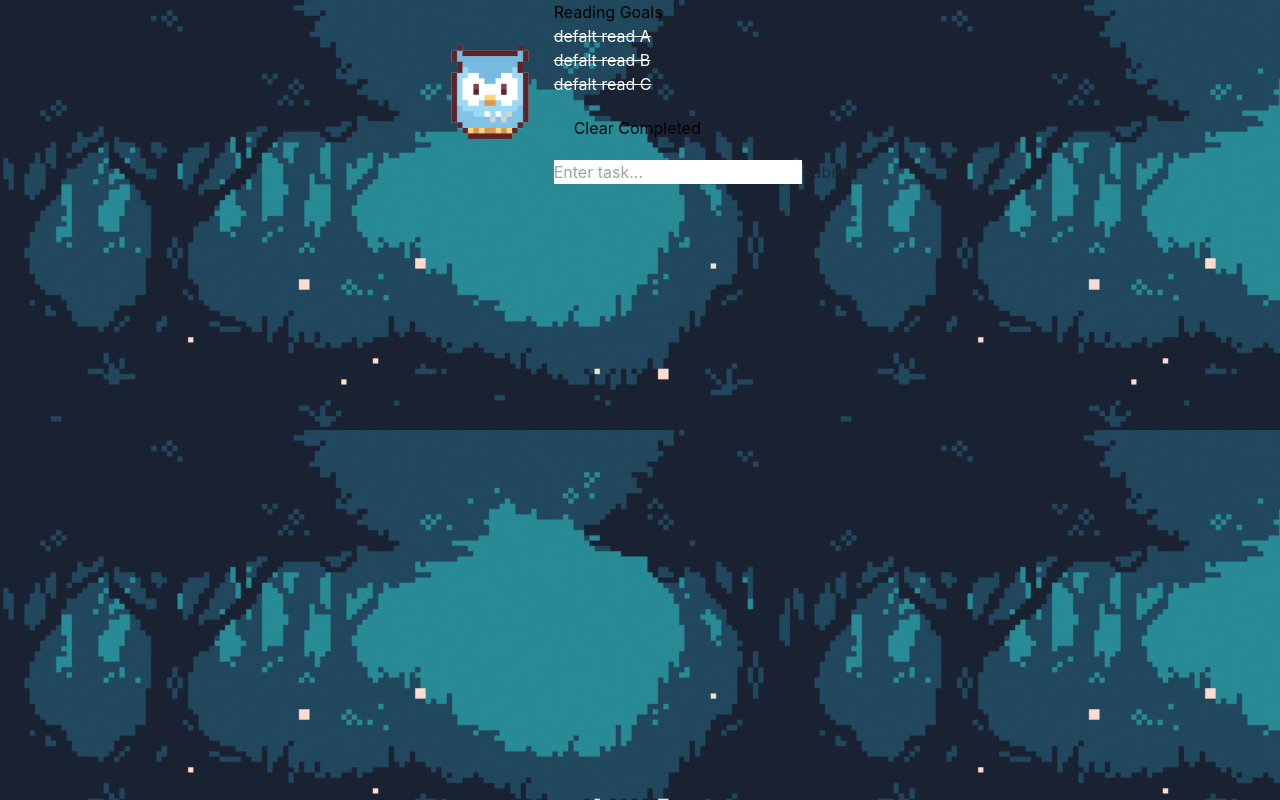
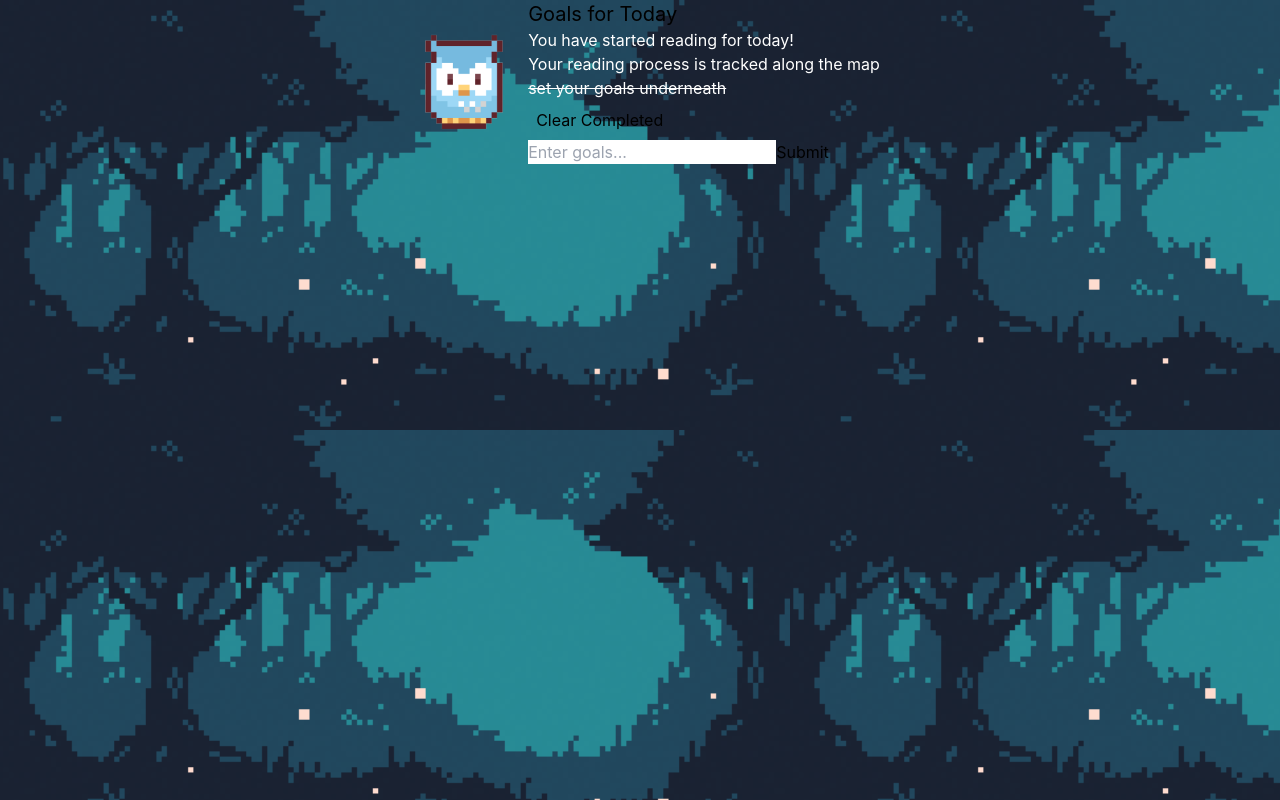
Before and after one commit to long715/HackOverflow-2022, a React (Create React App) app: page / in a window 1280 px wide. Built offline with nearby package versions, Linux system fonts and the light colour scheme.

Commit message:
CheckListFinal

```diff
--- a/src/component/CheckList.jsx
+++ b/src/component/CheckList.jsx
@@ -32,7 +32,7 @@ function CheckList() {
 
   return (
     <div className="CheckList">
-      <Header />
+      <Header  />
       <ToDoList toDoList={toDoList} handleToggle={handleToggle} handleFilter={handleFilter}/>
       <ToDoForm addTask={addTask}/>
     </div>
--- a/src/component/CheckList/Data.json
+++ b/src/component/CheckList/Data.json
@@ -1,14 +1,14 @@
 [{
 	"id": 1,
-	"task": "defalt read A",
-	"complete": true
+	"task": "You have started reading for today!",
+	"complete": false
   }, {
 	"id": 2,
-	"task": "defalt read B",
-	"complete": true
+	"task": "Your reading process is tracked along the map",
+	"complete": false
   }, {
 	"id": 3,
-	"task": "defalt read C",
+	"task": "set your goals underneath",
 	"complete": true
 
   }]
--- a/src/component/CheckList/Header.jsx
+++ b/src/component/CheckList/Header.jsx
@@ -1,10 +1,10 @@
 import React from 'react';
 
-//where should I add text-xl
+
 const Header = () => {
     return (
-        <header>
-            <h1>Reading Goals</h1>
+        <header class ='text-xl'>
+            <h1>Goals for Today </h1>
         </header>
     );
 };
--- a/src/component/CheckList/ToDoForm.jsx
+++ b/src/component/CheckList/ToDoForm.jsx
@@ -14,8 +14,9 @@ const ToDoForm = ({ addTask }) => {
         setUserInput("");
     }
     return (
-        <form onSubmit={handleSubmit} className="text-gray-800">
-            <input value={userInput} type="text" onChange={handleChange} placeholder="Enter task..."/>
+        // <form onSubmit={handleSubmit} className="text-gray-800"></form>
+        <form onSubmit={handleSubmit}>
+            <input value={userInput} type="text" onChange={handleChange} placeholder="Enter goals..."/>
             <button>Submit</button>
         </form>
     );
--- a/src/component/CheckList/ToDoList.jsx
+++ b/src/component/CheckList/ToDoList.jsx
@@ -10,7 +10,7 @@ const ToDoList = ({toDoList, handleToggle, handleFilter}) => {
                     <ToDo todo={todo} handleToggle={handleToggle} handleFilter={handleFilter}/>
                 )
             })}
-            <button style={{margin: '20px'}} onClick={handleFilter}>Clear Completed</button>
+            <button style={{margin: '8px'}} onClick={handleFilter}>Clear Completed</button>
         </div>
     );
 };
--- a/src/component/CheckList/index.css
+++ b/src/component/CheckList/index.css
@@ -1,14 +1,10 @@
 body {
-	margin: 0 auto;
+	margin: 5 auto;
 	font-family: -apple-system, BlinkMacSystemFont, 'Segoe UI', 'Roboto', 'Oxygen',
 	  'Ubuntu', 'Cantarell', 'Fira Sans', 'Droid Sans', 'Helvetica Neue',
 	  sans-serif;
 	-webkit-font-smoothing: antialiased;
 	-moz-osx-font-smoothing: grayscale;
-  }
-
-  text{
-	text-decoration-color: white;
   }
 
   code {
@@ -18,10 +14,10 @@ body {
 
   .todo {
 	cursor: pointer;
-
   }
 
 
-  .strike {
+  /* .strike {
 	text-decoration: line-through;
   }
+   */
```
